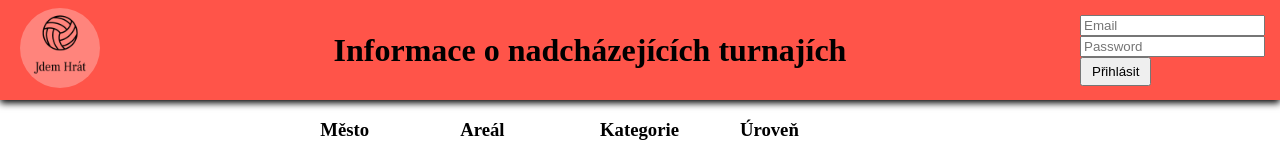
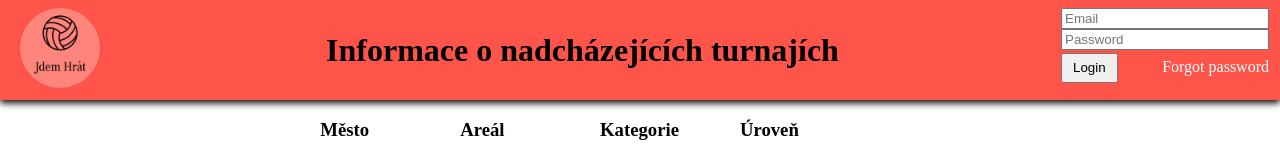
Before and after one commit to vacenovskyrichard/tournament_info_frontend, a React (Create React App) app: page /home in a window 1280 px wide. Both pictures are taken after a click on the button "Přihlásit". Shown: the top 157 px of the page. Built offline with nearby package versions, Linux system fonts and the light colour scheme; no server answers; a web font is replaced by a local one.

Commit message:
add forgot password button

```diff
--- a/src/App.js
+++ b/src/App.js
@@ -1,8 +1,6 @@
 import { BrowserRouter, Routes, Route } from "react-router-dom";
 import Homepage from "./pages/Homepage";
 import Nopage from "./pages/Nopage";
-import Register from "./pages/Register";
-import Login from "./pages/Login";
 import AddTournament from "./pages/AddTournament";
 
 function App() {
@@ -12,8 +10,6 @@ function App() {
         <Routes>
           <Route index element={<Homepage />} />
           <Route path="/home" element={<Homepage />} />
-          <Route path="/login" element={<Login />} />
-          <Route path="/register" element={<Register />} />
           <Route path="/add_tournament" element={<AddTournament />} />
           <Route path="*" element={<Nopage />} />
         </Routes>
--- a/src/components/Navbar.js
+++ b/src/components/Navbar.js
@@ -3,7 +3,7 @@ import { useState, useEffect } from "react";
 import axios from "axios";
 
 function Navbar(props) {
-  const [show, setShow] = useState(false);
+  const [showLogin, setShowLogin] = useState(false);
   const [showRegister, setShowRegister] = useState(false);
 
   const [loginForm, setloginForm] = useState({
@@ -11,7 +11,7 @@ function Navbar(props) {
     password: "",
   });
 
-  function logMeOut() {
+  function logout() {
     axios({
       method: "POST",
       url: "http://127.0.0.1:5000/logout",
@@ -29,7 +29,7 @@ function Navbar(props) {
   }
 
   function login(event) {
-    setShow(false);
+    setShowLogin(false);
     axios({
       method: "POST",
       url: "http://127.0.0.1:5000/token",
@@ -61,7 +61,7 @@ function Navbar(props) {
   }
 
   function register(event) {
-    setShow(false);
+    setShowLogin(false);
     axios({
       method: "POST",
       url: "http://127.0.0.1:5000/register",
@@ -71,7 +71,7 @@ function Navbar(props) {
       },
     })
       .then(() => {
-        setShow(false);
+        setShowLogin(false);
         setShowRegister(false);
       })
       .catch((error) => {
@@ -101,6 +101,11 @@ function Navbar(props) {
     }));
   }
 
+  function forgot_password(){
+    console.log("Forgot password")
+
+  }
+
   return (
     <div className="navbar">
       <title>Jdem Hrát</title>
@@ -116,10 +121,10 @@ function Navbar(props) {
       <div className="navbar--right">
         <div>
           {!props.token && props.token !== "" && props.token !== undefined ? (
-            !show &&
+            !showLogin &&
             !showRegister && (
               <div>
-                <button className="login-button" onClick={() => setShow(true)}>
+                <button className="login-button" onClick={() => setShowLogin(true)}>
                   Přihlásit
                 </button>
                 <button
@@ -131,11 +136,11 @@ function Navbar(props) {
               </div>
             )
           ) : (
-            <button onClick={logMeOut} className="logout-button">
+            <button onClick={logout} className="logout-button">
               Logout
             </button>
           )}
-          {show && (
+          {showLogin && (
             <form className="login">
               <input
                 onChange={handleChange}
@@ -153,11 +158,14 @@ function Navbar(props) {
                 placeholder="Password"
                 value={loginForm.password}
               />
-              <button onClick={login}>Přihlásit</button>
+              <div className="login-and-forgot">
+                <button className="login--button" onClick={login}>Login</button>
+                <p className="forgot_password--button" onClick={forgot_password}>Forgot password</p>
+              </div>
             </form>
           )}
           {showRegister && (
-            <form className="login">
+            <form className="register">
               <input
                 onChange={handleChange}
                 type="email"
@@ -174,7 +182,7 @@ function Navbar(props) {
                 placeholder="Password"
                 value={loginForm.password}
               />
-              <button onClick={register}>Registrovat</button>
+              <button onClick={register}>Register</button>
             </form>
           )}
           <div></div>
--- a/src/styles/Navbar.css
+++ b/src/styles/Navbar.css
@@ -29,7 +29,11 @@ body{
     display:flex;
     width:200px;
     justify-content: center;
+    margin-right: 15px;
+}
 
+.login > input{
+    width: 200px;
 }
 
 .login-button,.register-button{
@@ -66,3 +70,26 @@ body{
 .navbar--logo:hover{
     box-shadow: 0 0 11px rgba(33,33,33,0.7);
 }
+
+.login-and-forgot{
+    display: flex;
+    flex-direction: row;
+    justify-content: space-between;
+    align-items: start;
+}
+
+.login-and-forgot > button{
+    display: flex;
+    height: 30px;
+    margin-top:3px;
+}
+
+.login-and-forgot > p{
+    color: white;
+    margin-top:8px;
+}
+
+.login-and-forgot > p:hover {
+    text-decoration: underline;
+    cursor:default;
+}
```
